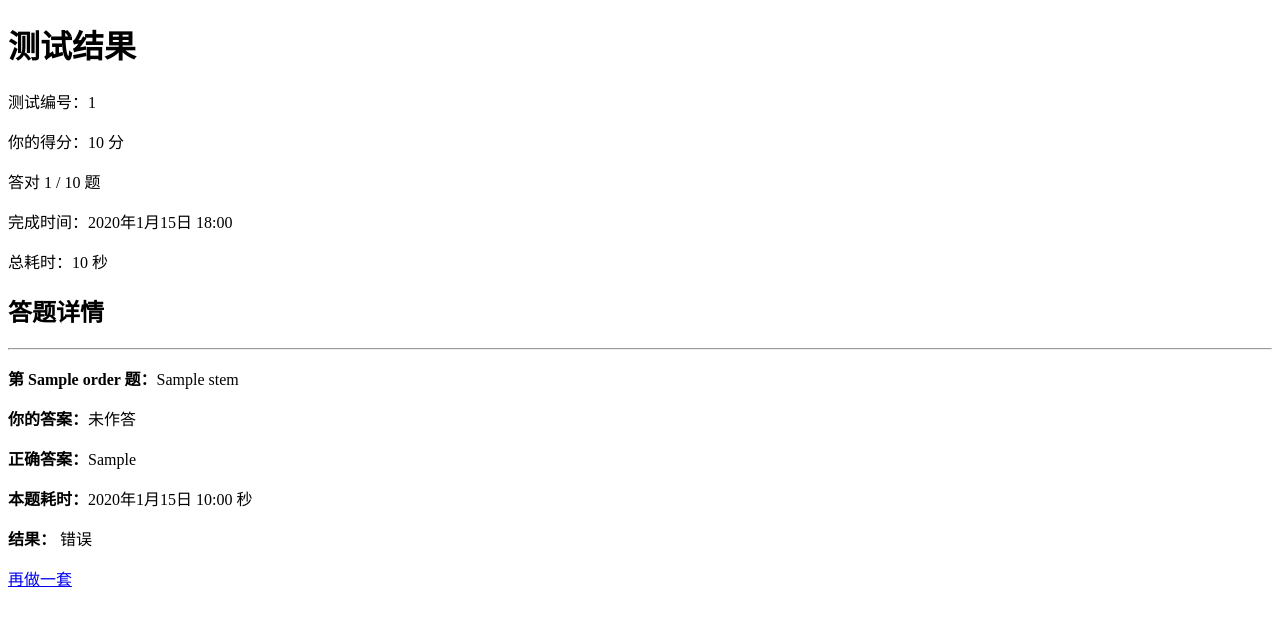
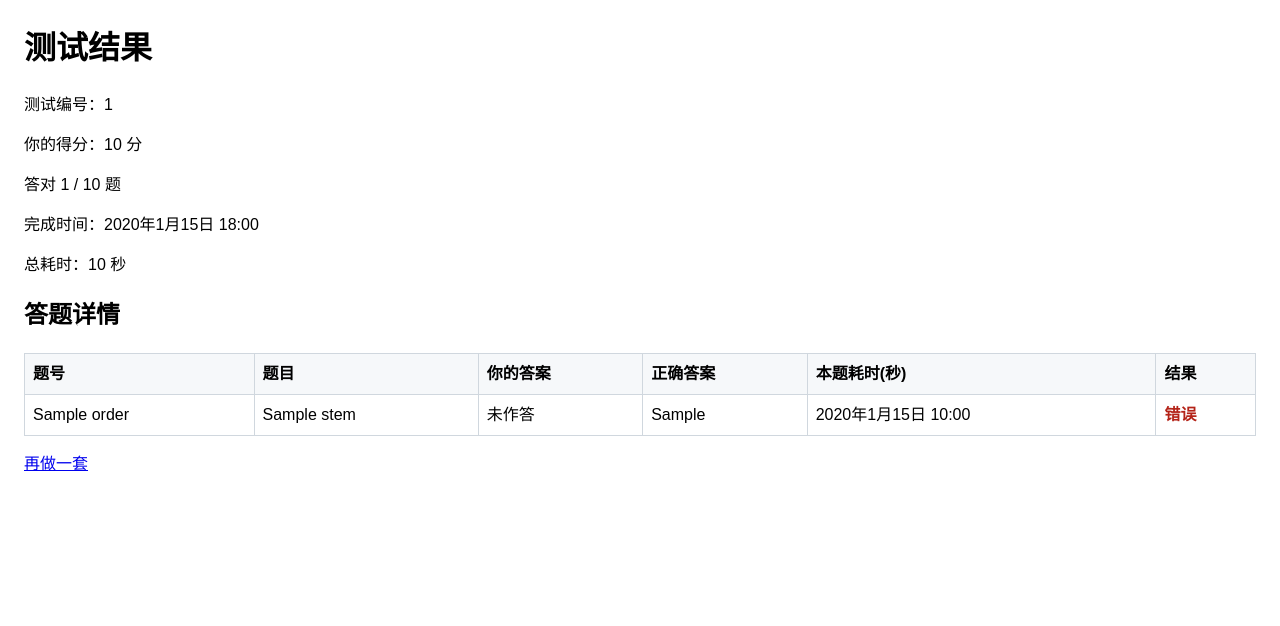
Before and after one commit to qcoke/question-demo, a Django app: template quiz/templates/quiz/result.html in a window 1280 px wide. Shown: the top 626 px of the page. Run offline with Django 5.2, Linux system fonts and the light colour scheme; tables that the repository leaves empty hold one stand-in row (values such as "Sample post"); the template is opened without the code that fills it: values that come from a table or form of the project are taken from there, most other values are stand-ins (such as "Sample title", 1, 10 or a date in 2020).

Commit message:
OK 改造功能基本完毕，现在开始最关键的步骤

```diff
--- a/quiz/templates/quiz/result.html
+++ b/quiz/templates/quiz/result.html
@@ -4,6 +4,41 @@
   <meta charset="UTF-8">
   <meta name="viewport" content="width=device-width, initial-scale=1.0">
   <title>测试结果</title>
+  <style>
+    body {
+      font-family: Arial, sans-serif;
+      margin: 24px;
+      line-height: 1.5;
+    }
+
+    table {
+      width: 100%;
+      border-collapse: collapse;
+      margin-top: 12px;
+    }
+
+    th,
+    td {
+      border: 1px solid #d0d7de;
+      padding: 8px;
+      text-align: left;
+      vertical-align: top;
+    }
+
+    th {
+      background: #f6f8fa;
+    }
+
+    .ok {
+      color: #1a7f37;
+      font-weight: 600;
+    }
+
+    .bad {
+      color: #b42318;
+      font-weight: 600;
+    }
+  </style>
 </head>
 <body>
   <h1>测试结果</h1>
@@ -14,21 +49,36 @@
   <p>总耗时：{{ attempt.duration_seconds }} 秒</p>
 
   <h2>答题详情</h2>
-  {% for item in review_items %}
-    <hr>
-    <p><strong>第 {{ item.order }} 题：</strong>{{ item.question.stem }}</p>
-    <p><strong>你的答案：</strong>{{ item.selected_option|default:"未作答" }}</p>
-    <p><strong>正确答案：</strong>{{ item.question.correct_option }}</p>
-    <p><strong>本题耗时：</strong>{{ item.time_spent_seconds }} 秒</p>
-    <p>
-      <strong>结果：</strong>
-      {% if item.is_correct %}
-        正确
-      {% else %}
-        错误
-      {% endif %}
-    </p>
-  {% endfor %}
+  <table>
+    <thead>
+      <tr>
+        <th>题号</th>
+        <th>题目</th>
+        <th>你的答案</th>
+        <th>正确答案</th>
+        <th>本题耗时(秒)</th>
+        <th>结果</th>
+      </tr>
+    </thead>
+    <tbody>
+      {% for item in review_items %}
+        <tr>
+          <td>{{ item.order }}</td>
+          <td>{{ item.question.stem }}</td>
+          <td>{{ item.selected_option|default:"未作答" }}</td>
+          <td>{{ item.question.correct_option }}</td>
+          <td>{{ item.time_spent_seconds }}</td>
+          <td>
+            {% if item.is_correct %}
+              <span class="ok">正确</span>
+            {% else %}
+              <span class="bad">错误</span>
+            {% endif %}
+          </td>
+        </tr>
+      {% endfor %}
+    </tbody>
+  </table>
 
   <p><a href="{% url 'start_test' %}">再做一套</a></p>
 </body>
--- a/quiz/tests.py
+++ b/quiz/tests.py
@@ -29,6 +29,10 @@ class QuizFlowTests(TestCase):
         self.assertEqual(
             response.context["quiz_data"]["submitUrl"],
             reverse("submit_answer", kwargs={"attempt_id": attempt.id}),
+        )
+        self.assertEqual(
+            response.context["quiz_data"]["resultUrl"],
+            reverse("test_result", kwargs={"attempt_id": attempt.id}),
         )
         self.assertEqual(attempt.answers.filter(shown_at__isnull=False).count(), 1)
 
@@ -130,3 +134,5 @@ class QuizFlowTests(TestCase):
         result_response = self.client.get(reverse("test_result", kwargs={"attempt_id": attempt.id}))
         self.assertEqual(result_response.status_code, 200)
         self.assertContains(result_response, "测试结果")
+        self.assertContains(result_response, "<table>", html=False)
+        self.assertContains(result_response, "题号")
--- a/quiz/views.py
+++ b/quiz/views.py
@@ -240,6 +240,7 @@ def build_attempt_payload(attempt: QuizAttempt, current_order: int | None = None
         "total": attempt.total_questions,
         "currentOrder": active_order,
         "submitUrl": reverse("submit_answer", kwargs={"attempt_id": attempt.id}),
+        "resultUrl": reverse("test_result", kwargs={"attempt_id": attempt.id}),
         "questions": [build_client_question_payload(item) for item in answer_items],
     }
 
```
Also changed, not shown: quiz/templates/quiz/test.html (+11 -57 lines).
